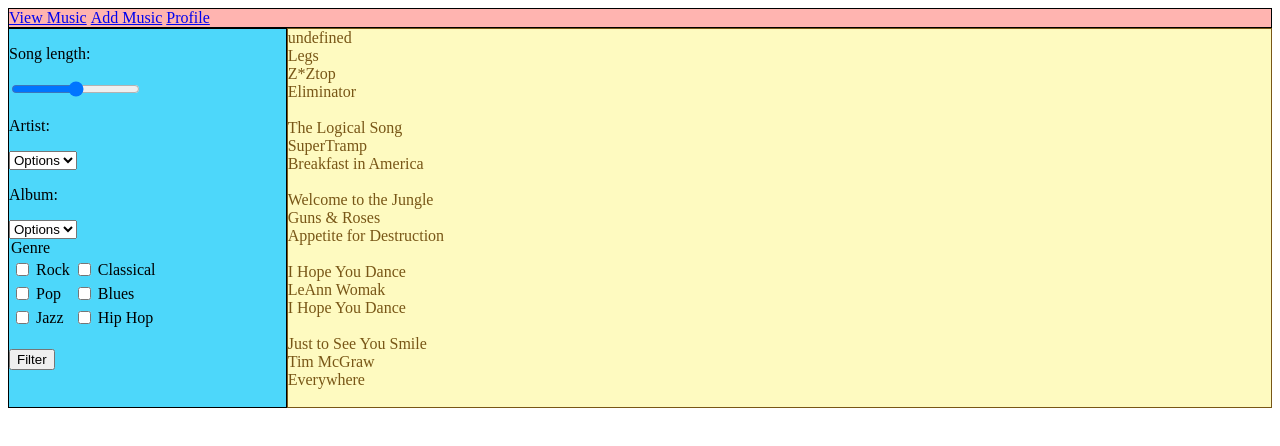
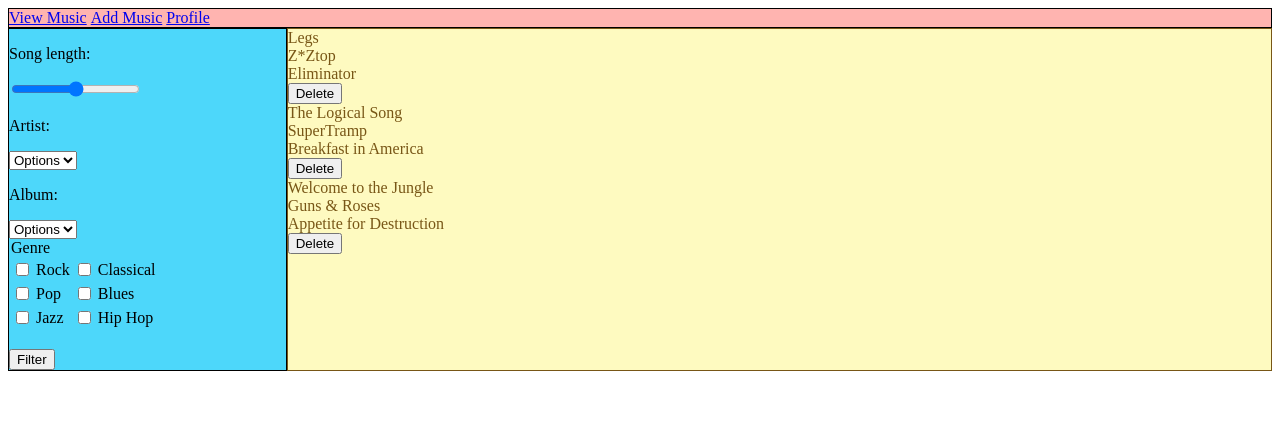
Before and after one commit to lynnsamuelson/music-history, a plain HTML site: page music-history/index.html in a window 1280 px wide. Drawn offline with nearby package versions, Linux system fonts and the light colour scheme.

Commit message:
put in delete button

```diff
--- a/music-history/index.html
+++ b/music-history/index.html
@@ -58,6 +58,8 @@
       </input>
     </div>
     <div id="songList" class="right-box flex-item">
+      <button id="morebtn">More
+      </button>
     </div>
   </div>
   <script src="//code.jquery.com/jquery-1.11.3.min.js">
--- a/music-history/main.js
+++ b/music-history/main.js
@@ -1,33 +1,54 @@
 
 $(document).ready(function() {
+  var currentSong;
+  var songOutput = "";
 
   $.ajax({
     url: "songs.json"
   }).done(function(data) {
 
-var currentSong;
-var songOutput;
 
-    for (i = 0; i < data.songs.length; i++) {
-      currentSong = data.songs[i];
-      console.log(currentSong);
-      songOutput += "<div>" + currentSong.song + "</div>";
-      songOutput += "<div>" + currentSong.artist + "</div>";
-      songOutput += "<div>" + currentSong.album + "</div>";
-      songOutput += "<br>";
-      $('#songList').html(songOutput);
 
-      // contentEl = $("#songs");
-      // contentEl.text(data.songList[i].song);
-    }
+      for (var i = 0; i < data.songs.length; i++) {
+        currentSong = data.songs[i];
+        //console.log(currentSong);
+        songOutput += "<div id='song'>";
+        songOutput += "<div id='del'>" + currentSong.song + "</div>";
+        songOutput += "<div id='del'>" + currentSong.artist + "</div>";
+        songOutput += "<div id='del'>" + currentSong.album + "</div>";
+        songOutput += "<button id=\"delbtn\">Delete</button>";
+        songOutput += "<br>";
+        songOutput += "</div>";
+        console.log(songOutput);
 
-  })
+
+        }
+        $('#songList').html(songOutput);
+
+
+
+        console.log($('#del'));
+        console.log($('#delbtn'))
+        //console.log($('#song' + i))
+        $(document).on("click", "#delbtn", function() {
+
+            console.log("delete clicked");
+            $(this).parent("div").remove();
+          })
+    })
+
+  $("#morebtn").click()
+    $.ajax({
+      url: "songs2.json"
+    }).done(function(data) {
+    })
+
 });
 
 
-// var songList = document.getElementById("song-list");
+//var songList = document.getElementById("song-list");
 
-// var songs = [];
+//var songs = [];
 
 // songs[songs.length] = "Legs > by Z*ZTop on the album Eliminator";
 // songs[songs.length] = "The Logical Song > by Supertr@amp on the album Breakfast in America";
--- a/music-history/songs.json
+++ b/music-history/songs.json
@@ -14,16 +14,6 @@
             "song": "Welcome to the Jungle",
             "artist": "Guns & Roses",
             "album": "Appetite for Destruction"
-        },
-        {
-            "song": "I Hope You Dance",
-            "artist": "LeAnn Womak",
-            "album": "I Hope You Dance"
-        },
-        {
-            "song": "Just to See You Smile",
-            "artist": "Tim McGraw",
-            "album": "Everywhere"
         }
     ]
 }
--- /dev/null
+++ b/music-history/songs2.json
@@ -0,0 +1,14 @@
+{
+  "songs": [
+    {
+        "song": "I Hope You Dance",
+        "artist": "LeAnn Womak",
+        "album": "I Hope You Dance"
+    },
+    {
+        "song": "Just to See You Smile",
+        "artist": "Tim McGraw",
+        "album": "Everywhere"
+    }
+  ]
+}
```
